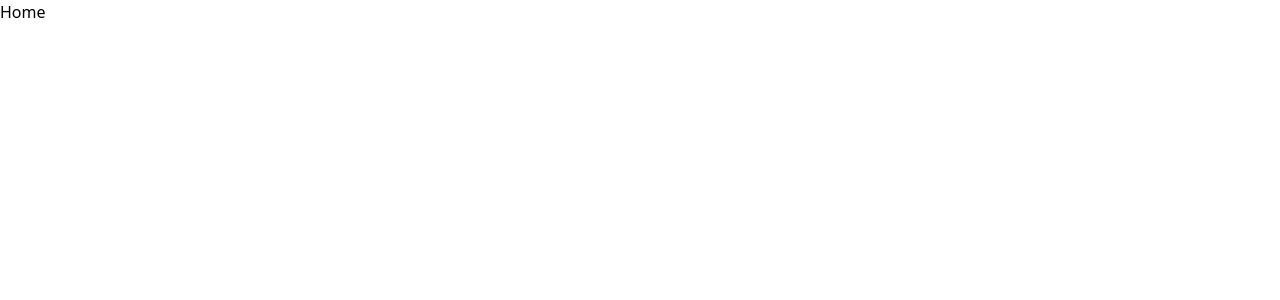
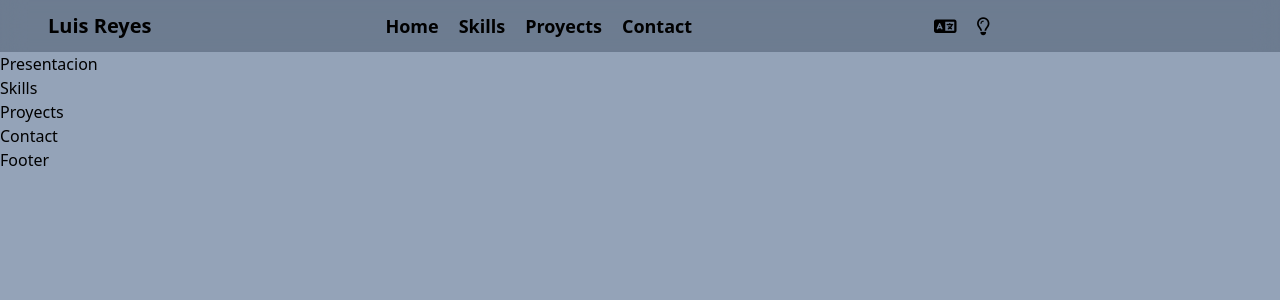
Before and after one commit to LuisEnrique25/Portfolio-Frontend, a React (Vite) app: page / in a window 1280 px wide. Shown: the top 300 px of the page. Built offline with nearby package versions, Linux system fonts and the light colour scheme.

Commit message:
navBar responsive, falta funcionalidad

```diff
--- a/src/components/DarkMode.jsx
+++ b/src/components/DarkMode.jsx
@@ -34,14 +34,14 @@ const DarkMode = () => {
     }, [isDark])
 
   return (
-    <div className="fixed flex flex-col right-0 top-24 opacity-30 hover:opacity-100  text-2xl">
-    <button onClick={handleIsDark} className="bg-slate-400/30 hover:bg-white/50 backdrop-blur dark:bg-slate-950/30 dark:hover:dark:bg-slate-950/50 p-1 sm:p-2 rounded-md flex justify-center items-center">{(isDark === "light") ? <i className="fa-regular fa-lightbulb"></i> : <i className="fa-regular fa-lightbulb"></i> }</button>
-    {/**
-     *  //COMO EN ESTE PROYECTO NO SE USARA ESTE BOTON, LO COMENTO
-      <button onClick={handleResetLS} className="bg-slate-400/30 hover:bg-white/50 backdrop-blur dark:bg-slate-950/30 dark:hover:dark:bg-slate-950/50 p-1 sm:p-3 rounded-md flex justify-center items-center ">OS</button>
-     */}
-</div>
-  )
+
+    <button onClick={handleIsDark} className="rounded-ee-md hover:bg-slate-500 sm:rounded-none sm:bg-none hover:sm:bg-transparent">{(isDark === "light") ? <i className="fa-regular fa-lightbulb"></i> : <i className="fa-regular fa-lightbulb"></i> }</button>
+
+    )
 }
 
 export default DarkMode
+{/**
+ *  //COMO EN ESTE PROYECTO NO SE USARA ESTE BOTON, LO COMENTO
+  <button onClick={handleResetLS} className="bg-slate-400/30 hover:bg-white/50 backdrop-blur dark:bg-slate-950/30 dark:hover:dark:bg-slate-950/50 p-1 sm:p-3 rounded-md flex justify-center items-center ">OS</button>
+*/}
--- /dev/null
+++ b/src/components/Header.jsx
@@ -0,0 +1,54 @@
+import React, { useState } from 'react'
+import DarkMode from './DarkMode'
+
+const Header = () => {
+
+    const [isShowMenu, setIsShowMenu] = useState(false)
+
+
+
+  return (
+    <header className={`relative px-8 bg-slate-700/40 backdrop-blur-md py-2 md:py-3 transition-all ease-in-out `}>
+        <div className='w-full h-auto max-w-[1200px] my-0 mx-auto flex items-center justify-between px-2 text-base font-bold  '>
+
+            {/** LOGO */}
+            <div className='md:text-xl'><a href="#">Luis Reyes</a>
+            </div>
+
+
+            {/** LISTA */}
+            <ul className='hidden sm:flex items-center gap-5 md:text-lg'>
+                <li ><a href="home">Home</a></li>
+                <li><a href="skills">Skills</a></li>
+                <li><a href="proyects">Proyects</a></li>
+                <li><a href="contact">Contact</a></li>
+            </ul>
+            {/** BOTONES TRANSLATE Y DARKMODE */}
+            <div className='hidden sm:flex items-center gap-5 px-2 md:text-lg'>
+                <button><i className="fa-solid fa-language"></i></button>
+                <DarkMode/>
+            </div>
+
+
+            {/** BOTON SHOW-MENU */}
+            <button onClick={() => setIsShowMenu(!isShowMenu)} className=''>
+                <i className={`sm:hidden ${isShowMenu ? 'fa-solid fa-xmark' :'fa-solid fa-bars'} `} ></i>
+            </button>
+        </div>
+        {/** MENU DINAMICO */}
+        <div className= {`absolute mt-2 rounded-md  bg-slate-500/40 backdrop-blur-sm transition-all ease-in-out text-sm overflow-hidden sm:hidden ${isShowMenu ? 'left-8 right-8':'-right-full left-full'}`}>
+            <li className='flex items-center justify-center p-1'><a href="home">Home</a></li>
+            <li className='flex items-center justify-center p-1'><a href="skills">Skills</a></li>
+            <li className='flex items-center justify-center p-1'><a href="proyects">Proyects</a></li>
+            <li className='flex items-center justify-center p-1'><a href="contact">Contact</a></li>
+            <div className='grid grid-cols-2 bg-slate-500/40 backdrop-blur-sm'>
+            <button className='rounded-bl-md hover:bg-slate-500'><i className="fa-solid fa-language"></i></button>
+            <DarkMode/>
+
+            </div>
+        </div>
+    </header>
+  )
+}
+
+export default Header
--- a/src/pages/Home.jsx
+++ b/src/pages/Home.jsx
@@ -1,8 +1,30 @@
 import React from 'react'
+import Header from '../components/Header'
 
 const Home = () => {
   return (
-    <div>Home</div>
+    <section className='min-h-screen bg-slate-400 overflow-hidden'>
+      <Header/>
+      <section>
+        <h2>Presentacion</h2>
+      </section>
+      <section>
+        <h2>Skills</h2>
+      </section>
+      <section>
+        <h2>
+          Proyects
+        </h2>
+      </section>
+      <section>
+        <h2>
+          Contact
+        </h2>
+      </section>
+      <footer>
+        <h2>Footer</h2>
+      </footer>
+    </section>
   )
 }
 
```
Also changed, not shown: src/CSS/header.css (added).
